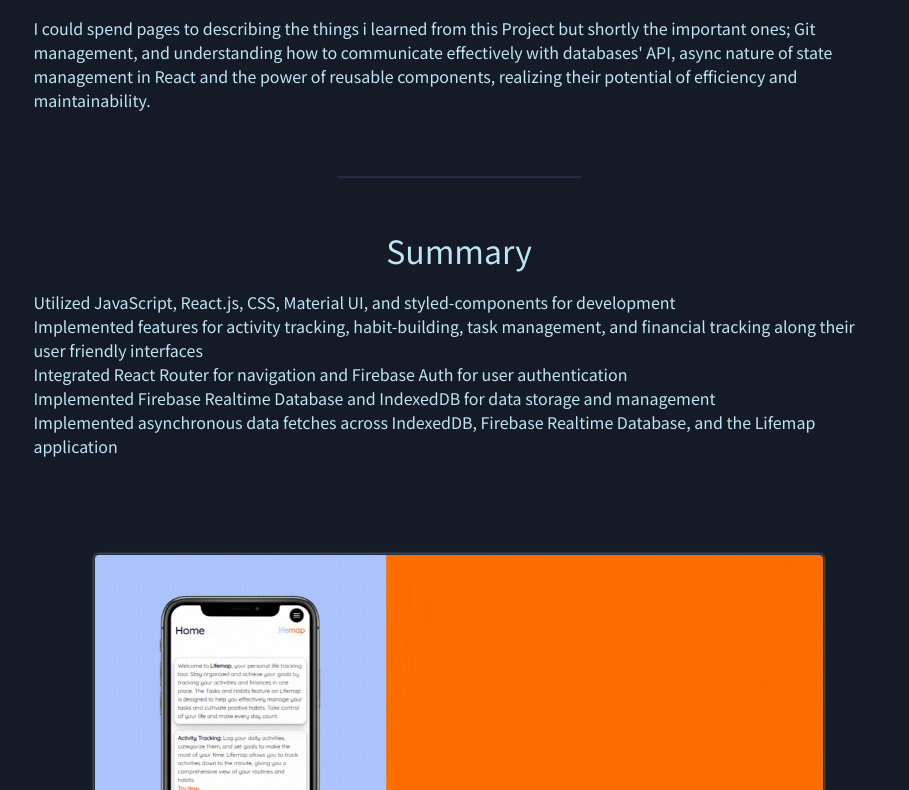
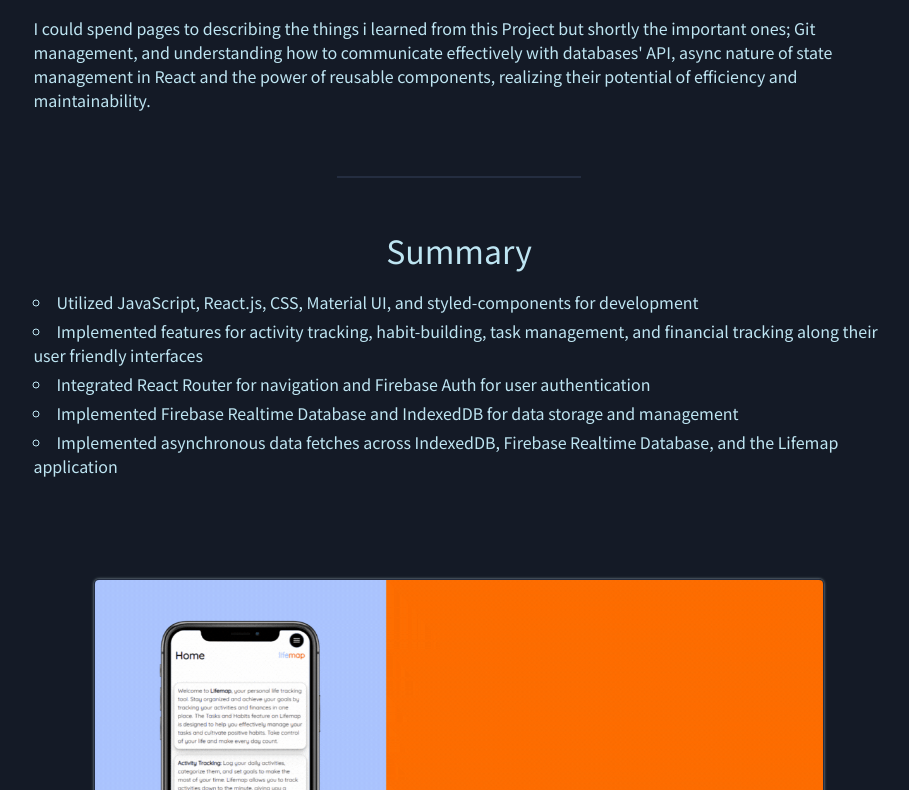
Before and after one commit to berkaysson/berkaysson-portfolio-site, a React (Create React App) app: page /project-lifemap in a window 1280 px wide. Shown: the part 3323-4113 px from the top of the page, without its empty margins (181-1090 px from the left). Built offline with nearby package versions, Linux system fonts and the light colour scheme.

Commit message:
Add style to summaryListItem

```diff
--- a/src/Components/Projects/ProjectContentItem.js
+++ b/src/Components/Projects/ProjectContentItem.js
@@ -35,6 +35,11 @@ const ProjectContentItemWrapper = styled.div`
 
     @media (max-width: 1024px) {
       width: 100%;
+    }
+    .summaryListItem {
+      margin-bottom: 5px;
+      list-style: circle;
+      list-style-position: inside;
     }
   }
 
```
